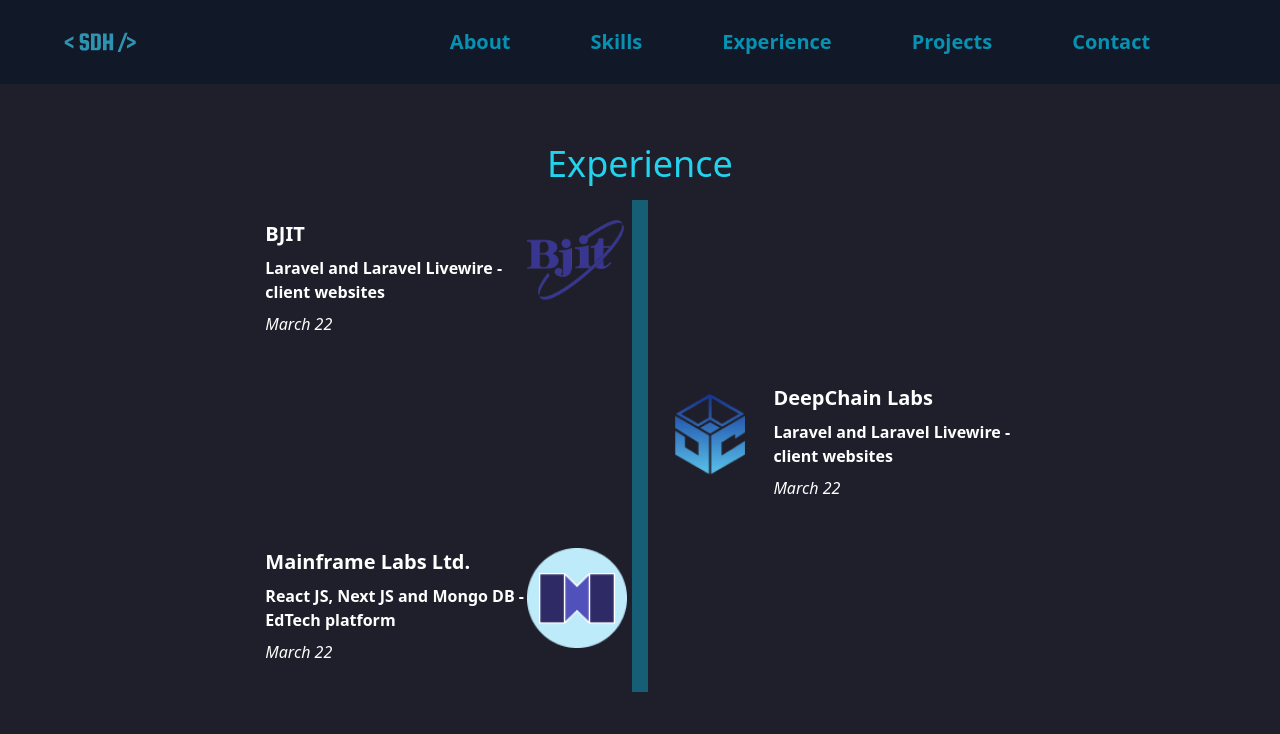
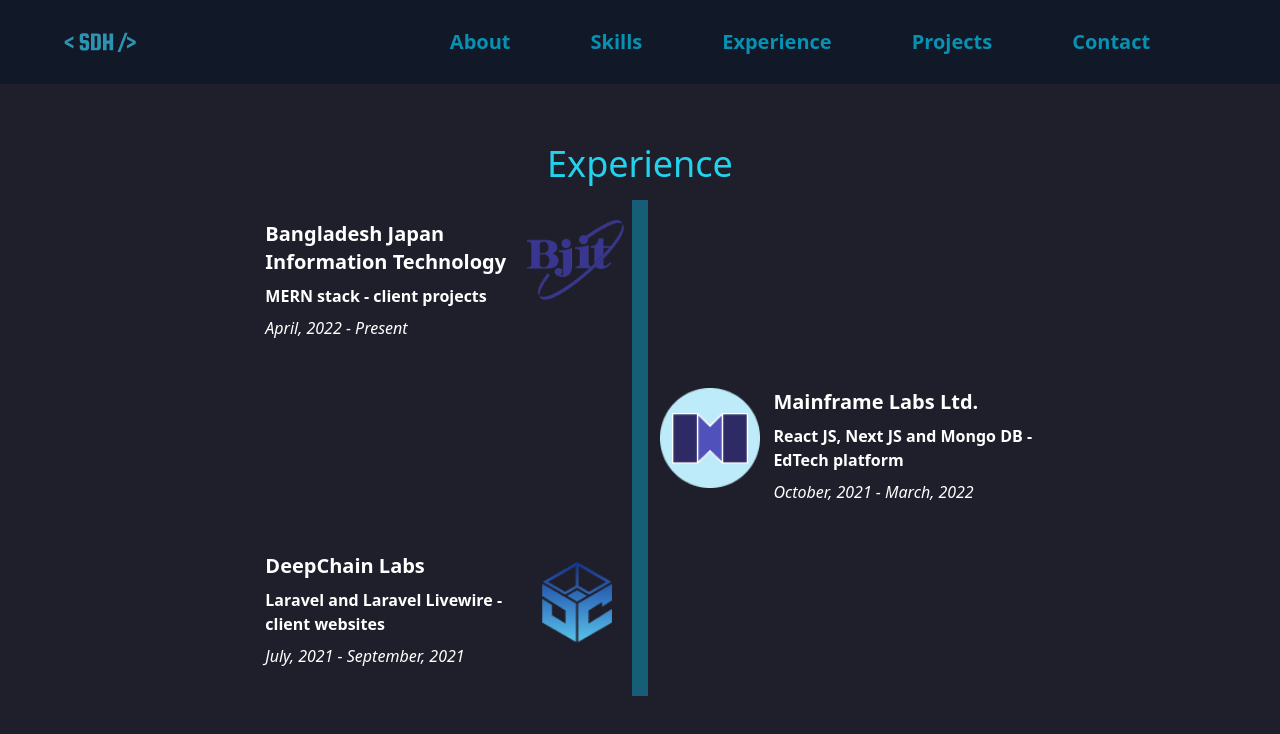
Before and after one commit to snigdho611/snigdho611.dev, a Next.js app: page /experience in a window 1280 px wide. Shown: the top 734 px of the page. Built offline with nearby package versions, Linux system fonts and the light colour scheme.

Commit message:
Fixed bugs: Experience and Skills sections

```diff
--- a/pages/experience.tsx
+++ b/pages/experience.tsx
@@ -12,25 +12,28 @@
     id: 3,
     imageURL: "/images/experience/bjit.png",
     siteURL: "https://bjitgroup.com/",
-    degree: "Laravel and Laravel Livewire - client websites",
+    degree: "MERN stack - client projects",
     position: "Software Engineer - Web",
-    name: "BJIT",
+    name: "Bangladesh Japan Information Technology",
+    time: "April, 2022 - Present",
   },
   {
     id: 2,
+    imageURL: "/images/experience/mainframelabs.png",
+    siteURL: "https://mainframelabs.ltd/",
+    degree: "React JS, Next JS and Mongo DB - EdTech platform",
+    name: "Mainframe Labs Ltd.",
+    position: "Junior Software Engineer",
+    time: "October, 2021 - March, 2022",
+  },
+  {
+    id: 1,
     imageURL: "/images/experience/deepchainlabs.png",
     siteURL: "https://deepchainlabs.com/",
     degree: "Laravel and Laravel Livewire - client websites",
     position: "Research and Development Intern",
     name: "DeepChain Labs",
-  },
-  {
-    id: 1,
-    imageURL: "/images/experience/mainframelabs.png",
-    siteURL: "https://mainframelabs.ltd/",
-    degree: "React JS, Next JS and Mongo DB - EdTech platform",
-    name: "Mainframe Labs Ltd.",
-    position: "Junior Software Engineer",
+    time: "July, 2021 - September, 2021",
   },
 ];
 
--- a/src/components/Experience/ExperienceRow/index.tsx
+++ b/src/components/Experience/ExperienceRow/index.tsx
@@ -28,9 +28,9 @@
         </div>
         <div className="pl-5 w-9/12">
           <div className="text-white ">
-            <div className="text-xl font-bold">{name || "American"}</div>
-            <div className="text-medium font-bold my-2">{degree || "BSc"}</div>
-            <div className="text-small italic my-2">{time || "March 22"}</div>
+            <div className="text-xl font-bold">{name || "N/A"}</div>
+            <div className="text-medium font-bold my-2">{degree || "N/A"}</div>
+            <div className="text-small italic my-2">{time || "N/A"}</div>
           </div>
         </div>
       </div>
@@ -40,9 +40,9 @@
       <div className="flex flex-row my-5" style={{ width: "49%" }}>
         <div className="pl-5 w-9/12">
           <div className="text-white ">
-            <div className="text-xl font-bold">{name || "American"}</div>
-            <div className="text-medium font-bold my-2">{degree || "BSc"}</div>
-            <div className="text-small italic my-2">{time || "March 22"}</div>
+            <div className="text-xl font-bold">{name || "N/A"}</div>
+            <div className="text-medium font-bold my-2">{degree || "N/A"}</div>
+            <div className="text-small italic my-2">{time || "N/A"}</div>
           </div>
         </div>
         <div className="w-3/12">
@@ -56,26 +56,3 @@
 };
 
 export default ExperienceRow;
-
-{
-  /* <div
-  style={{
-    minWidth: "10px",
-    width: "10px",
-    minHeight: "100%",
-    backgroundColor: "#5BC0DE",
-    float: "right",
-  }}
-/> */
-}
-{
-  /* <div
-  style={{
-    height: "10px",
-    minHeight: "10px",
-    minWidth: "60px",
-    width: "60px",
-    backgroundColor: "#5BC0DE",
-  }}
-></div> */
-}
--- a/src/components/Skills/SkillSet/SkillBox/index.tsx
+++ b/src/components/Skills/SkillSet/SkillBox/index.tsx
@@ -58,7 +58,6 @@
     <div
       key={key}
       className="px-7 mx-auto"
-      style={{ border: "1px solid white" }}
       onMouseEnter={(el) => {
         eventOnMouseEnter();
       }}
```
